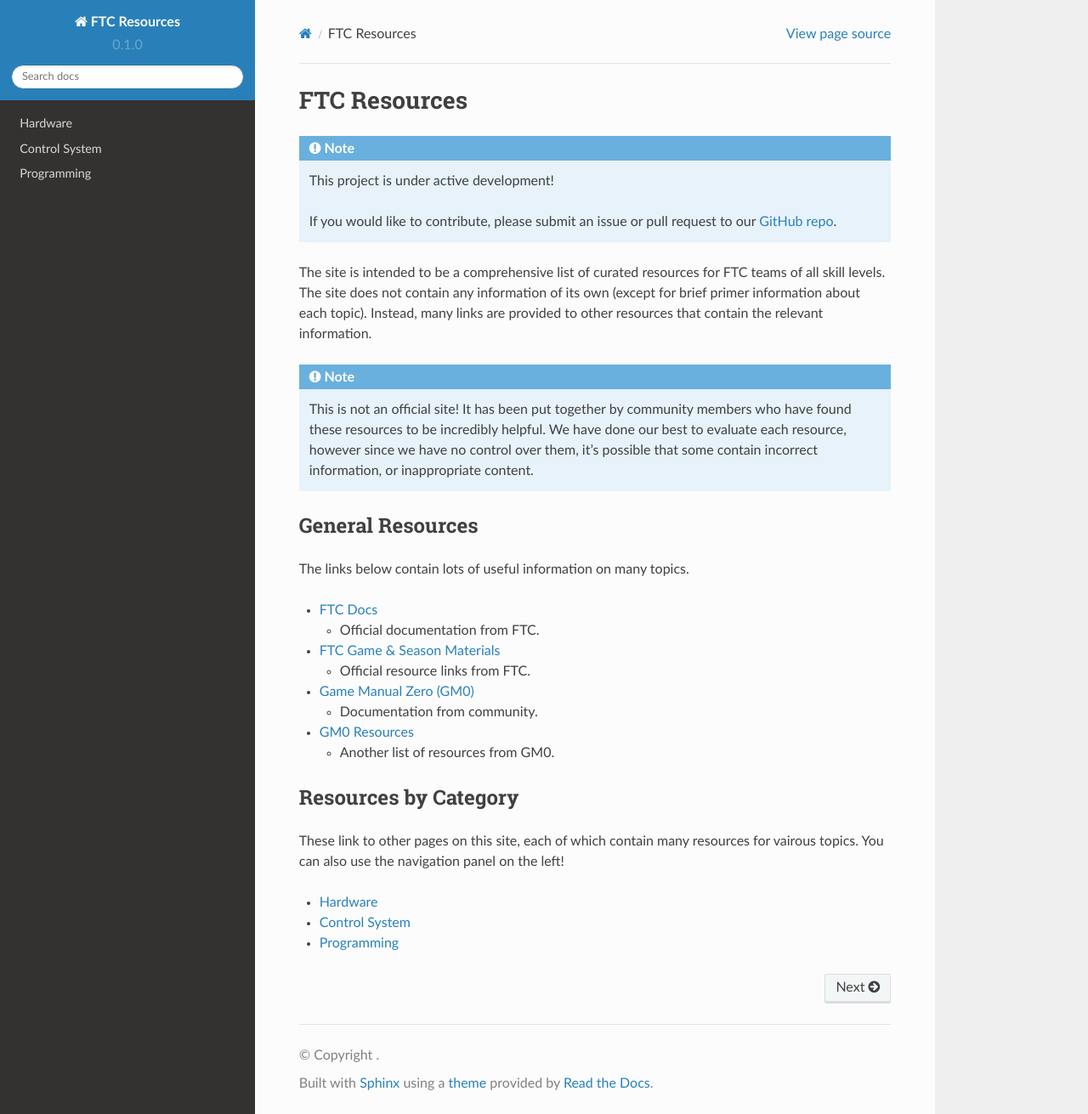
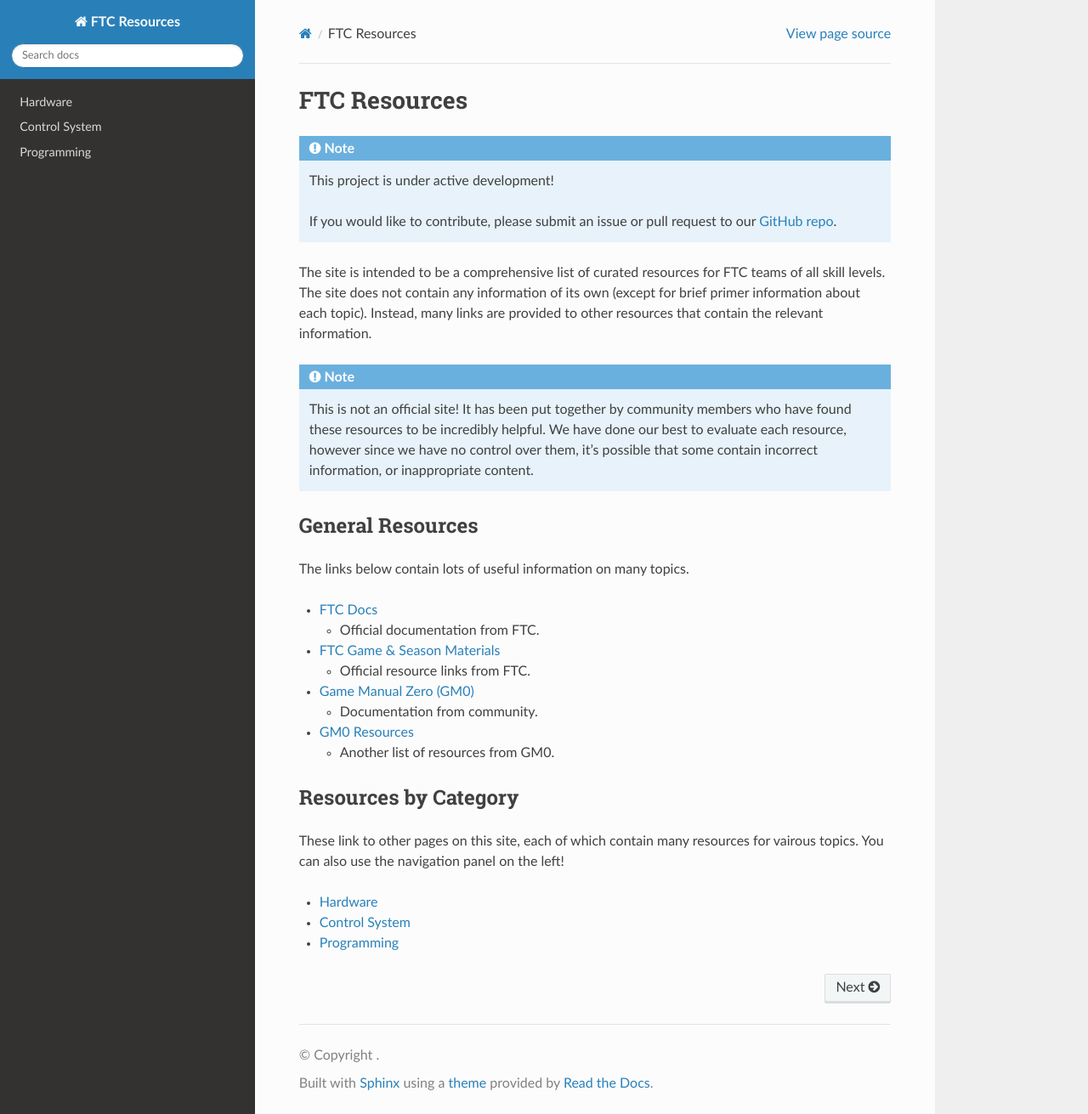
Before and after one commit to GramGra07/All-Goodies, a Sphinx documentation site: the page built from docs/source/index.rst, in a window 1280 px wide and 1311 px high. Shown: the whole window at 85% size. Built offline with Sphinx 7.4.7 and the Read the Docs theme 2.0.0, drawn with Linux system fonts in a browser that asks for light colours.

Commit message:
Remove version number
Don't intend to have versions, this is a living site

```diff
--- a/docs/source/conf.py
+++ b/docs/source/conf.py
@@ -4,8 +4,8 @@
 
 project = 'FTC Resources'
 
-release = '0.1'
-version = '0.1.0'
+# release = '0.1'
+# version = '0.1.0'
 
 # -- General configuration
 
```
